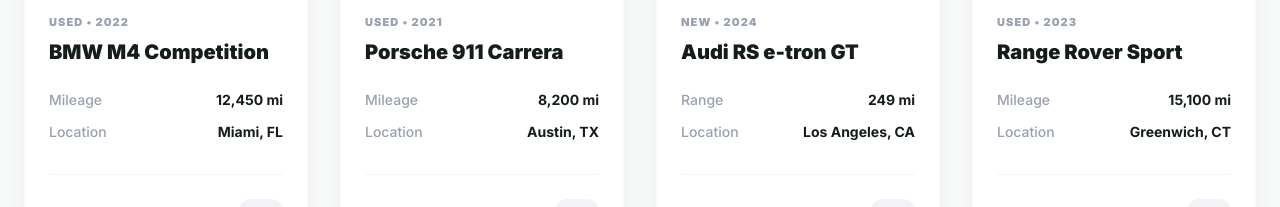
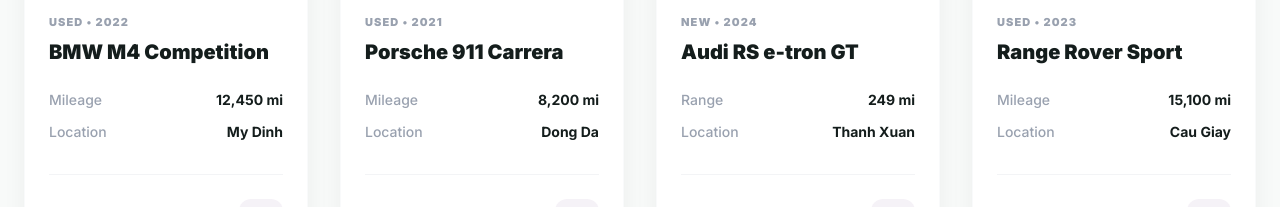
Before and after one commit to chrispk02/car-marketplace, a React (Vite) app in the folder Frontend/: page / in a window 1280 px wide. Shown: the part 1720-1927 px from the top of the page. Built offline with nearby package versions, Linux system fonts and the light colour scheme.

Commit message:
change code

```diff
--- a/Frontend/src/App.tsx
+++ b/Frontend/src/App.tsx
@@ -141,7 +141,7 @@ const FeaturedCurations = () => (
             type: 'Used',
             price: '$84,900',
             mileage: '12,450 mi',
-            location: 'Miami, FL',
+            location: 'My Dinh',
             badge: 'Great Deal',
             image: 'https://lh3.googleusercontent.com/aida-public/AB6AXuBPcCNlU0A2f7ZoSHqGlccNHlrUtfs50mFiYakuVUh-qQjjtjzPPUdFgcKiF651CJPGdT-Z6QliN5fyJmZBZYAfB22dNsVhy2YOQlmZB6pse_4l_c4CpdnWeMinM6hBroLP5-OEMTvFSRVH3ywiasejpCpepaPbsriBV-Y8uFmeEwCwV1ZdFAUmoZ72iM89OKnIlJ9S096uGiROsUxDFB3LkFkcvF8XcL3Nrvyqas0BazL4s8q1zcphCba6Be0SVPxQffq3mO2RJyA3'
           },
@@ -151,7 +151,7 @@ const FeaturedCurations = () => (
             type: 'Used',
             price: '$112,500',
             mileage: '8,200 mi',
-            location: 'Austin, TX',
+            location: 'Dong Da',
             badge: 'Newly Listed',
             badgeColor: 'bg-secondary',
             image: 'https://lh3.googleusercontent.com/aida-public/AB6AXuA3exN5CAUdDiS0eJen0WmylZk_FK3aYIQZRDiIn2uQoXVPYW612BaH7bsPbWx9B8wx5M4NXoepNhTdF9i-P2ov8DgstlZfLKCVK7NAq4AymRYmWKTy_SBcX_6GYLLmSumCoKiIgsr6sAgNfx-7oxF8k3ZQzJwj43Q0sFEE0Ns6eomrAADyqfd9gveIVksTrYzas46TxUt0qGaSlTKy5OOYLuRYRQHKRGsvv4TpKwDNEII8T840TB4cqHuOXHgX5KEn3ShX2Y8im0cx'
@@ -163,7 +163,7 @@ const FeaturedCurations = () => (
             price: '$147,000',
             mileage: '249 mi',
             mileageLabel: 'Range',
-            location: 'Los Angeles, CA',
+            location: 'Thanh Xuan',
             badge: 'Great Deal',
             image: 'https://lh3.googleusercontent.com/aida-public/AB6AXuC2aIDkNQOjOaI-1lceDcZlyGXSgT9Sm0Y1CH4guoTR-KAalnrj1ZERCuQTzShADtPeVZXZUHaPqzJ1YRpylfryVd-bKW9qrTn1NMHiU3Cp5ZWfv70ETRel7kfoEsdueMuR3_KLbIeJ9uRW6OlzDT4WgGTVgZLhlXpdtd4piUWmvHlq6q6aHXRmDdryx4wT5cfsfGDhYDZMjz5jSw3_j52ucNJNHdJDQcRaFfb667Fzql9oH5vpxiFq2MXiX4sQwqnW_KxxkxHlYlH_'
           },
@@ -173,7 +173,7 @@ const FeaturedCurations = () => (
             type: 'Used',
             price: '$98,000',
             mileage: '15,100 mi',
-            location: 'Greenwich, CT',
+            location: 'Cau Giay',
             badge: 'New Arrival',
             badgeColor: 'bg-gray-900',
             image: 'https://lh3.googleusercontent.com/aida-public/AB6AXuAiZp3hpA8Tt8smUGPwavdmKfz3js_FKBPHIjCYSsWBD9foVYqXwSFn0GKAlGMJxZ_kfkC9G4LawbYlhbJbwvJPCmKp4ByJzYa9L-iyC1ItoEIdUOnsNKkai06XCOZKYEDmTAWcPLGx4RzbhH7BYdnJrmdwVZRpNqIK5s94epKOMf41wInDE02QKOW2rhK2YqkTWK9qTqARrVppKBPaEPVc4-whHvy1ZgSg37UyxXwoluP2qdhasV1pYqcAd-HFcRHP6Pk63tS0U9vs'
```
